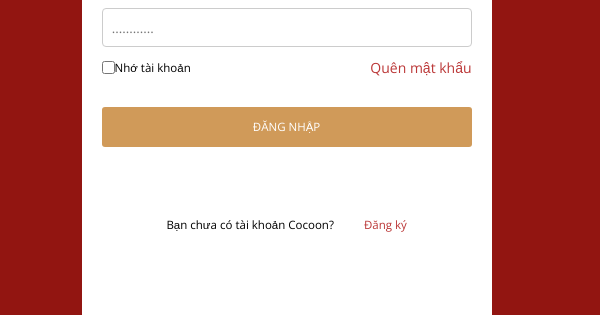
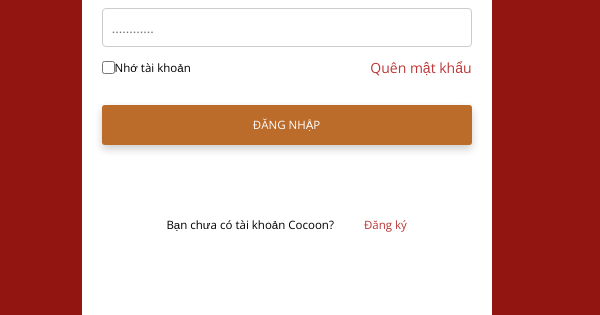
Before and after one commit to tonakun23/nhom_15, a plain HTML site: page mypham/login.html in a window 1280 px wide. In both pictures the pointer is over the button 966 px from the left and 553 px from the top of the page. Shown: the part 426-741 px from the top of the page, 680-1280 px from the left. Drawn offline with nearby package versions, Linux system fonts and the light colour scheme; a web font is replaced by a local one.

Commit message:
update hover login and sign_up

```diff
--- a/mypham/assets/css/login.css
+++ b/mypham/assets/css/login.css
@@ -79,7 +79,16 @@ body {
     line-height: 40px;
     border-radius: 3px;
     order: 6;
+    transition: all 0.3s ease;
 
+}
+
+.click_login:hover {
+    background-color: #BB6B2A; /* Màu nền mới khi hover */
+    color: #FFF; /* Đổi màu chữ nếu cần */
+    box-shadow: 0 4px 8px rgba(0,0,0,0.2); /* Tạo bóng đổ để nổi bật */
+    transform: translateY(-2px); /* Di chuyển lên một chút để tạo cảm giác nổi */
+    transition: all 0.3s ease; /* Làm cho sự chuyển đổi mượt mà */
 }
 
 .font_weight {
```
Also changed, not shown: mypham/assets/css/sign_up.css (+8 -0 lines).
